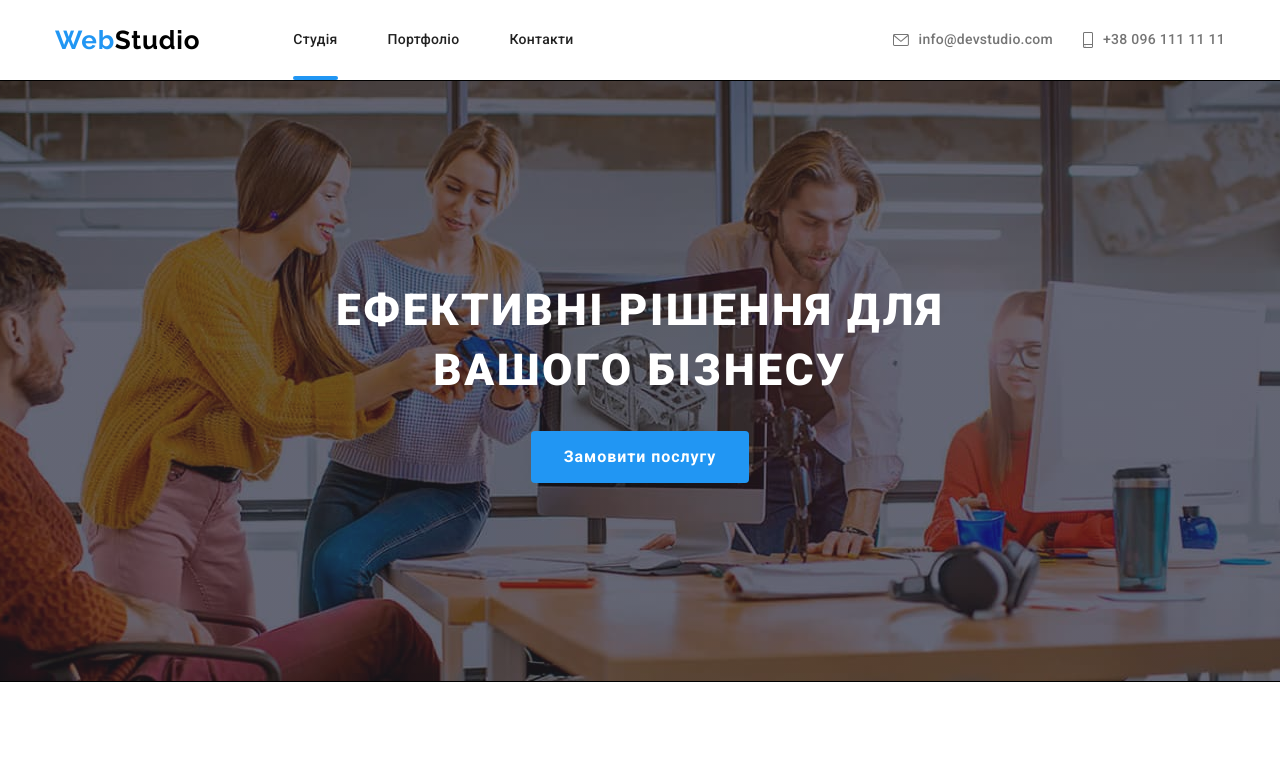
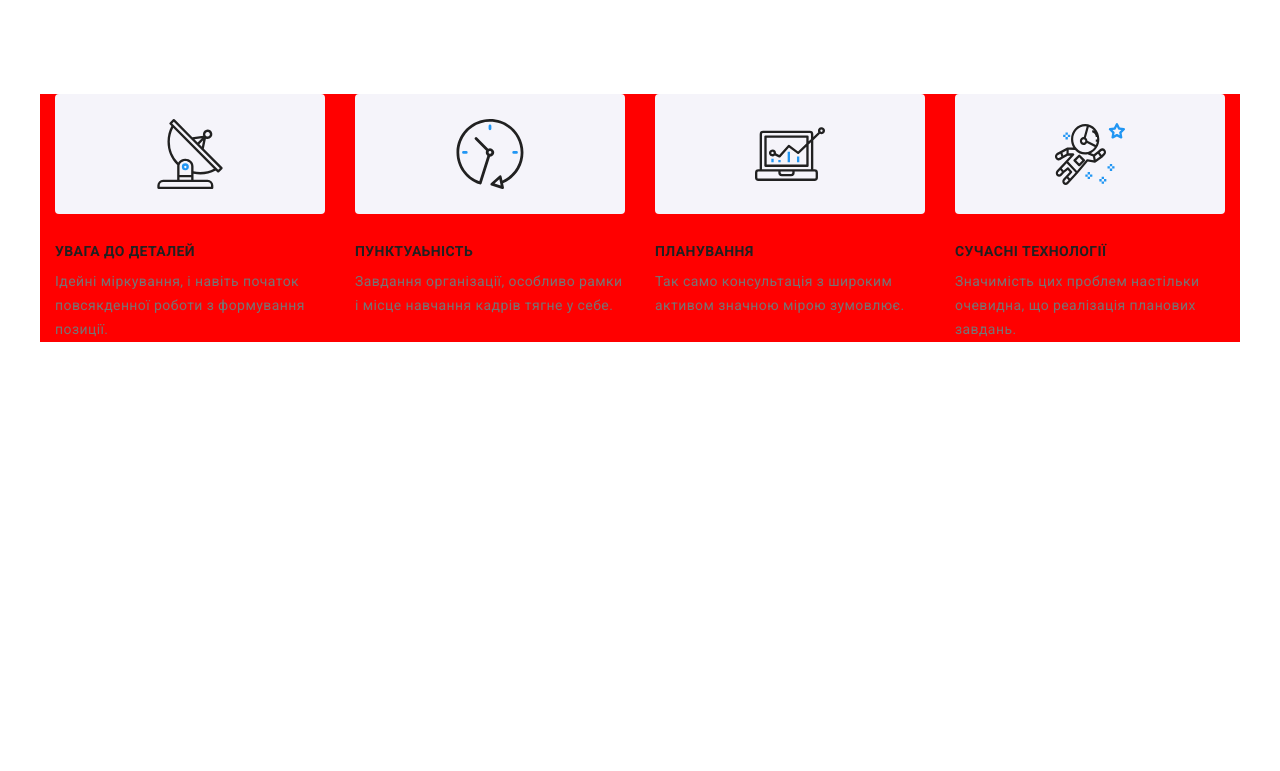
Before and after one commit to OleksandrCOI/goit-markup-hw-08, a website: page index.html in a window 1280 px wide. Shown: the top 771 px of the page. Drawn offline with nearby package versions, Linux system fonts and the light colour scheme.

Commit message:
ДЗ 8 перша секція

```diff
--- a/index.html
+++ b/index.html
@@ -19,7 +19,7 @@
     <link rel="stylesheet" href="./css/main.min.css" />
   </head>
   <body>
-    <header class="header">
+    <!-- <header class="header">
       <div class="container header__container">
         <nav class="navigation">
           <a class="logo link" href="./index.html"
@@ -66,9 +66,9 @@
           </li>
         </ul>
       </div>
-    </header>
+    </header> -->
     <main>
-      <section class="hero hero__geometry">
+      <!-- <section class="hero hero__geometry">
         <h1 class="hero__title title__geometry">
           Ефективні рішення для <br />вашого бізнесу
         </h1>
@@ -80,7 +80,7 @@
         >
           Замовити послугу
         </button>
-      </section>
+      </section> -->
       <section class="section section__features">
         <div class="container">
           <h2 class="section__title visually-hidden">Наші переваги</h2>
@@ -157,7 +157,7 @@
           </ul>
         </div>
       </section>
-      <section class="section">
+      <!-- <section class="section">
         <div class="container">
           <h2 class="section-title centered">Чим ми займаємося</h2>
           <ul class="work-list list">
@@ -193,8 +193,8 @@
             </li>
           </ul>
         </div>
-      </section>
-      <section class="section our-team">
+      </section> -->
+      <!-- <section class="section our-team">
         <div class="container">
           <h2 class="section-title centered">Наша команда</h2>
 
@@ -518,8 +518,8 @@
             </li>
           </ul>
         </div>
-      </section>
-      <section class="section">
+      </section> -->
+      <!-- <section class="section">
         <div class="container">
           <h2 class="section-title centered">Постійні клієнти</h2>
           <ul class="client list">
@@ -621,9 +621,9 @@
             </li>
           </ul>
         </div>
-      </section>
+      </section> -->
     </main>
-    <footer class="bottom">
+    <!-- <footer class="bottom">
       <div class="container footer">
         <div class="bottom-container">
           <a class="logo link" href="./index.html"
@@ -746,8 +746,8 @@
           </div>
         </div>
       </div>
-    </footer>
-    <div class="backdrop is-hidden" data-modal>
+    </footer> -->
+    <!-- <div class="backdrop is-hidden" data-modal>
       <div class="modal">
         <button type="button" class="modal-close" data-modal-close>
           <svg class="icon-modal-close" width="18" height="18">
@@ -832,7 +832,7 @@
           <button type="submit" class="modal-button">відправити</button>
         </form>
       </div>
-    </div>
-    <script src="./js/modal.js"></script>
+    </div> -->
+    <!-- <script src="./js/modal.js"></script> -->
   </body>
 </html>
--- a/sass/base/_common.scss
+++ b/sass/base/_common.scss
@@ -29,7 +29,16 @@ body {
   margin-bottom: 50px;
 }
 .section {
-  padding-top: 94px;
-  padding-bottom: 94px;
+  padding-top: 60px;
+  padding-bottom: 60px;
   margin: 0 auto;
+
+  // @media screen and (min-width: 768px) {
+  //   padding-top: 60px;
+  //   padding-bottom: 60px;
+  // }
+  @media screen and (min-width: 1200px) {
+    padding-top: 94px;
+    padding-bottom: 94px;
+  }
 }
--- a/sass/base/_reset.scss
+++ b/sass/base/_reset.scss
@@ -22,4 +22,6 @@ img {
   display: block;
   max-width: 100%;
   height: auto;
+  // зняти!
+  width: 100%;
 }
--- a/sass/components/_container.scss
+++ b/sass/components/_container.scss
@@ -1,7 +1,21 @@
 .container {
-  width: 1200px;
+  width: 100%;
   padding-left: 15px;
   padding-right: 15px;
+  margin: 0 auto;
 
-  margin: 0 auto;
+  @media screen and (min-width: 320px) {
+    max-width: 320px;
+    background-color: green;
+  }
+
+  @media screen and (min-width: 768px) {
+    max-width: 768px;
+    background-color: purple;
+  }
+
+  @media screen and (min-width: 1200px) {
+    max-width: 1200px;
+    background-color: red;
+  }
 }
--- a/sass/layouts/_features.scss
+++ b/sass/layouts/_features.scss
@@ -12,15 +12,25 @@
   color: var(--primary-text-color);
 }
 
-/* --- наші переваги --- */
-
 .card-list {
   list-style: none;
   display: flex;
+  flex-wrap: wrap;
+  gap: 30px;
 }
 
-.card-list .card-list__item + .card-list__item {
-  margin-left: 30px;
+// .card-list .card-list__item + .card-list__item {
+//   margin-left: 30px;
+// }
+
+.card-list__item {
+  width: 100%;
+  @media screen and (min-width: 768px) {
+    width: calc((100% - 30px) / 2);
+  }
+  @media screen and (min-width: 1200px) {
+    width: calc((100% - 90px) / 4);
+  }
 }
 
 .card-list__container {
```
Also changed, not shown: css/main.css, css/main.min.css, 2 other files.
